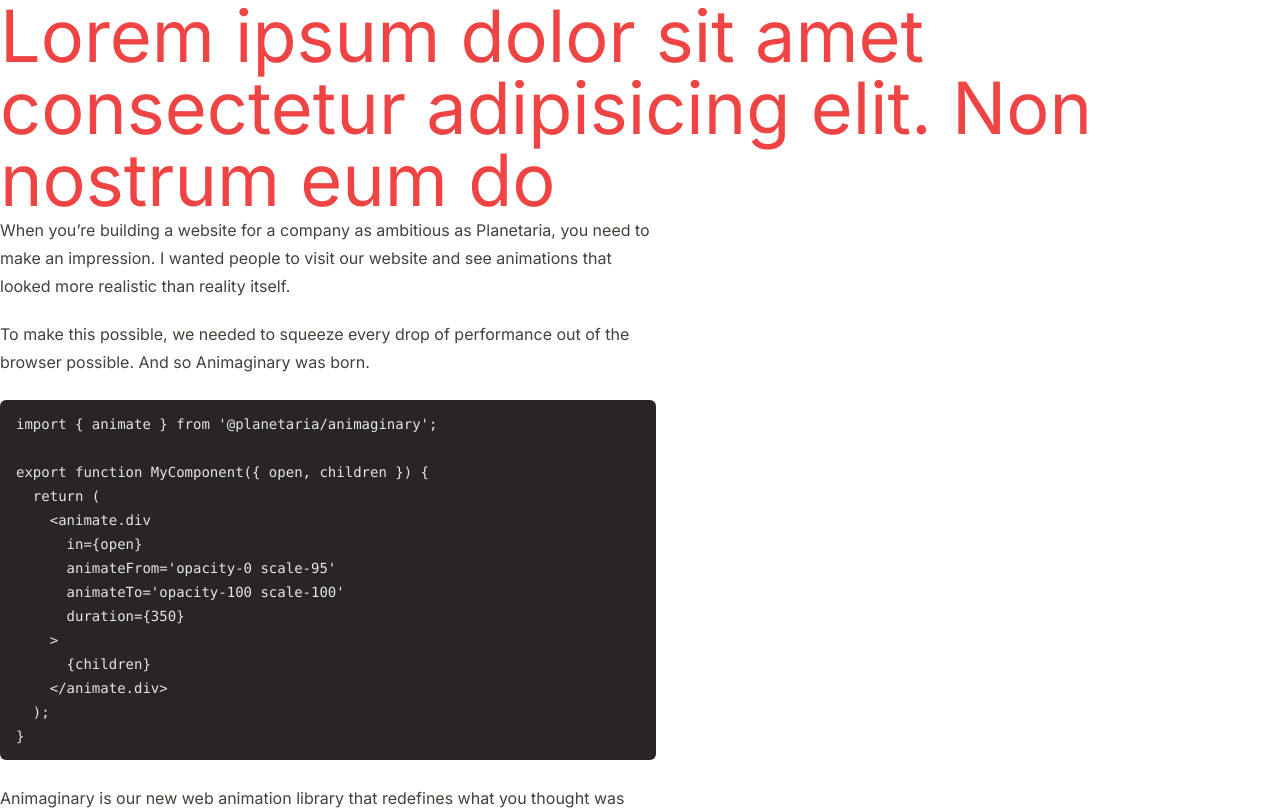
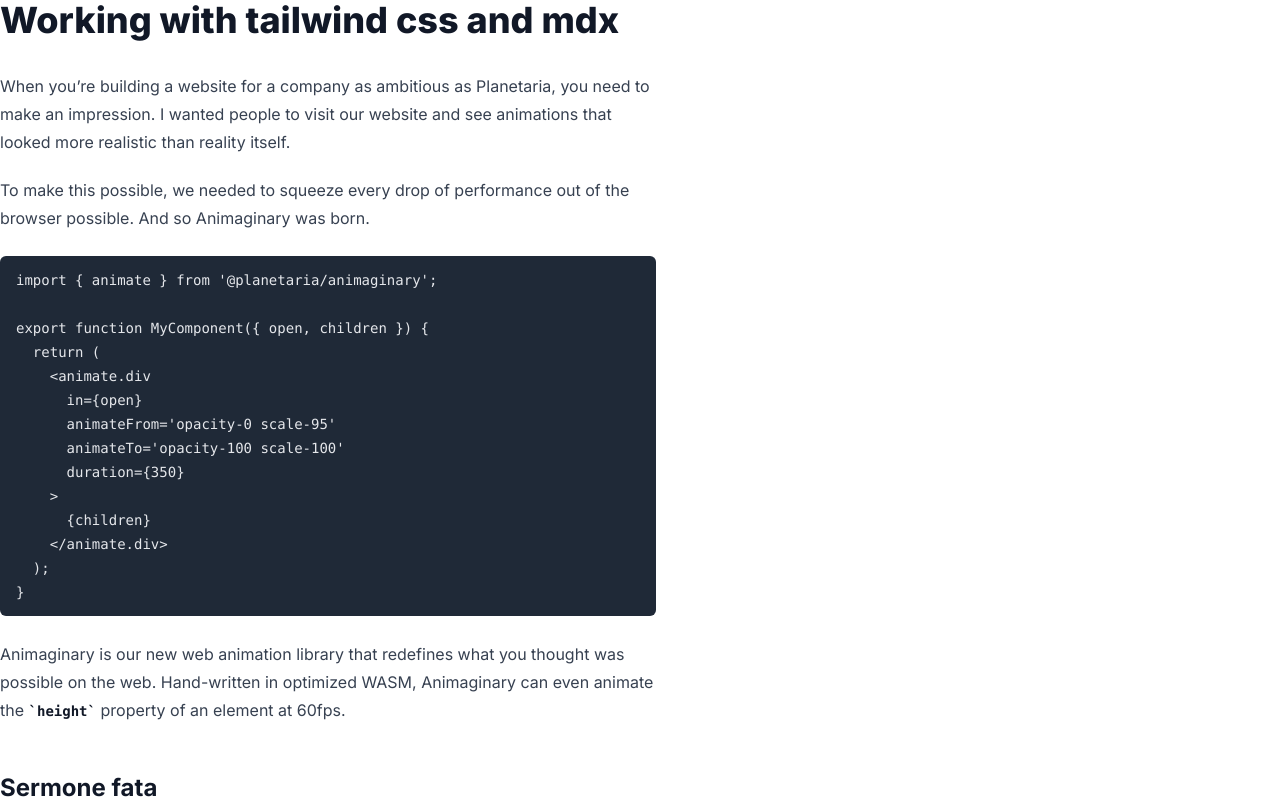
Before and after one commit to sohanemon/minimal-blogs, a Next.js app: page /blogs in a window 1280 px wide. Shown: the top 810 px of the page. Built offline with nearby package versions, Linux system fonts and the light colour scheme.

Commit message:
mdx: added

```diff
--- a/src/app/(doc)/blogs/lol.mdx
+++ b/src/app/(doc)/blogs/lol.mdx
@@ -1,3 +1,5 @@
+# Working with tailwind css and mdx
+
 When you’re building a website for a company as ambitious as Planetaria, you need to make an impression. I wanted people to visit our website and see animations that looked more realistic than reality itself.
 
 To make this possible, we needed to squeeze every drop of performance out of the browser possible. And so Animaginary was born.
--- a/src/app/(doc)/blogs/page.tsx
+++ b/src/app/(doc)/blogs/page.tsx
@@ -2,11 +2,7 @@
 export default function Page() {
   return (
     <>
-      <h1 className='text-red-500 text-7xl'>
-        Lorem ipsum dolor sit amet consectetur adipisicing elit. Non nostrum eum
-        do
-      </h1>
-      <div className='prose prose-stone'>
+      <div className='prose'>
         <Lol />
       </div>
     </>
```
